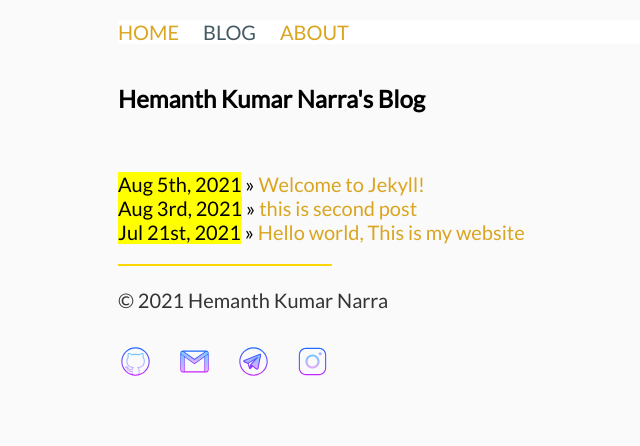
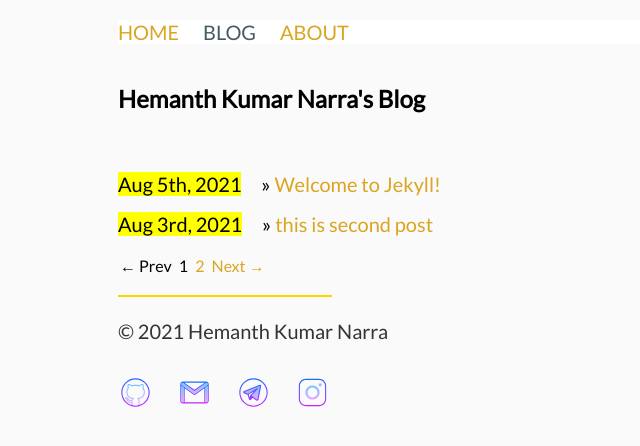
Before and after one commit to hemanthnarra/hemanthnarra.github.io, a Jekyll site: the page built from blog/index.html, in a window 1280 px wide. Shown: the top 446 px of the page, without its empty margins (168-808 px from the left). Built offline with Jekyll 4.4.1, drawn with Linux system fonts in a browser that asks for light colours; the list of posts is cut into pages by our own code.

Commit message:
pagination,spacing,list all done

```diff
--- a/Gemfile
+++ b/Gemfile
@@ -16,6 +16,7 @@
 # If you have any plugins, put them here!
 group :jekyll_plugins do
   gem "jekyll-feed", "~> 0.12"
+  gem "jekyll-paginate"
 end
 
 # Windows and JRuby does not include zoneinfo files, so bundle the tzinfo-data gem
--- a/_config.yml
+++ b/_config.yml
@@ -14,7 +14,7 @@
 #
 # Site settings
 # These are used to personalize your new site. If you look in the HTML files,
-# you will see them accessed via {{ site.title }}, {{ site.email }}, and so on.
+# you will see them accessed via {{ site.title }}, {{ site.gmail }}, and so on.
 # You can create any custom variable you would like, and they will be accessible
 # in the templates via {{ site.myvariable }}.
 
@@ -35,6 +35,7 @@
 # theme: minima
 plugins:
   - jekyll-feed
+  - jekyll-paginate
 
 ############################################################
 
@@ -62,4 +63,7 @@
 # -------------------------------------------------------------------------
 markdown: kramdown
 
-permalink: /blog/:title
+# permalink: /blog/:title # jekyll documentation specifies not to use permalink while using pagination
+# pagination setting
+paginate: 2
+paginate_path: "/blog/page:num/"
--- a/blog/index.html
+++ b/blog/index.html
@@ -1,14 +1,38 @@
 ---
 layout: default
 title: Hemanth Kumar Narra's Blog
-pagination:
-  enabled: true
 ---
 <div class="blog">
     <h2>{{ page.title }}</h2>
     <br>
     <ul class="blog-list">
-        {% for post in site.posts %}
-        <li><span><mark>{{ post.date | date_to_string: "ordinal", "US" }}</mark></span> &raquo; <a href="{{post.url | prepend: site.baseurl}}" title="{{ post.title }}">{{ post.title }}</a></li>
+        {% for post in paginator.posts %}
+        <li><span class="post-date"><mark>{{ post.date | date_to_string: "ordinal", "US" }}</mark></span> &raquo; <a href="{{post.url | prepend: site.baseurl}}" title="{{ post.title }}">{{ post.title }}</a></li>
         {% endfor %}
     </ul>
+    {% if paginator.total_pages > 1 %}
+    <div class="pagination">
+        {% if paginator.previous_page %}
+        <a href="{{ paginator.previous_page_path | prepend: site.baseurl | replace: '//', '/' }}"> &#8592; Prev</a>
+        {% else %}
+        <span> &#8592; Prev</span>
+        {% endif %}
+
+        {% for page in (1..paginator.total_pages) %}
+        {% if page == paginator.page %}
+        <span class="webjeda">{{ page }}</span>
+        {% elsif page == 1 %}
+        <a href="/blog/">{{ page }}</a>
+        {% else %}
+        <a href="{{ site.paginate_path | prepend: site.baseurl | replace: '//', '/' | replace: ':num', page }}">{{ page }}</a>
+        {% endif %}
+        {% endfor %}
+
+        {% if paginator.next_page %}
+        <a href="{{ paginator.next_page_path | prepend: site.baseurl | replace: '//', '/' }}">Next &#8594; </a>
+        {% else %}
+        <span>Next &#8594; </span>
+        {% endif %}
+    </div>
+    {% endif %}
+<br>
--- a/css/main.css
+++ b/css/main.css
@@ -68,8 +68,15 @@
     padding-left: 0;
     font-size: 1.25em;
 }
-.post-title {
-    display: block;
+.recent-posts li, .blog li {
+    margin-bottom: 16px;
+}
+.post-date {
+    margin-right: 16px;
+}
+.pagination a, .pagination span {
+    margin-left: 2px;
+    margin-right: 2px;
 }
 .recent-posts h3 {
     font-size: 1.5em;
```
Also changed, not shown: index.html (+1 -12 lines), Gemfile.lock.
